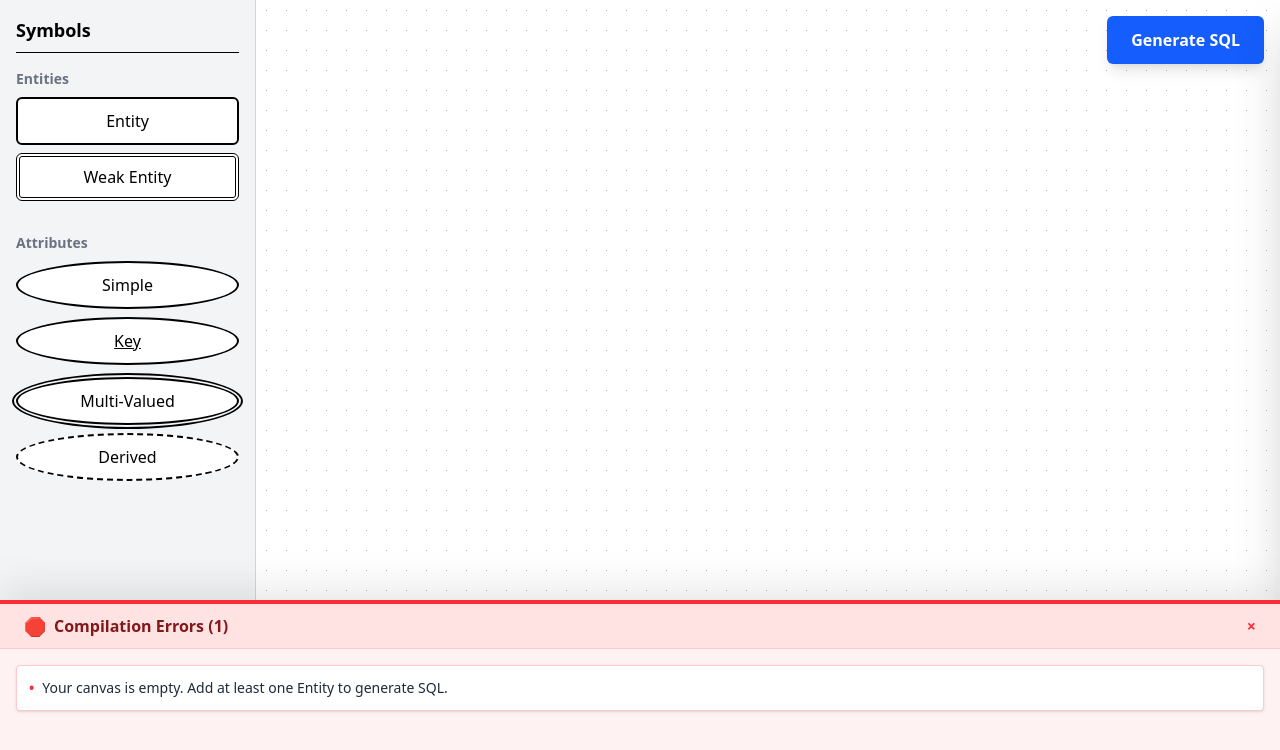
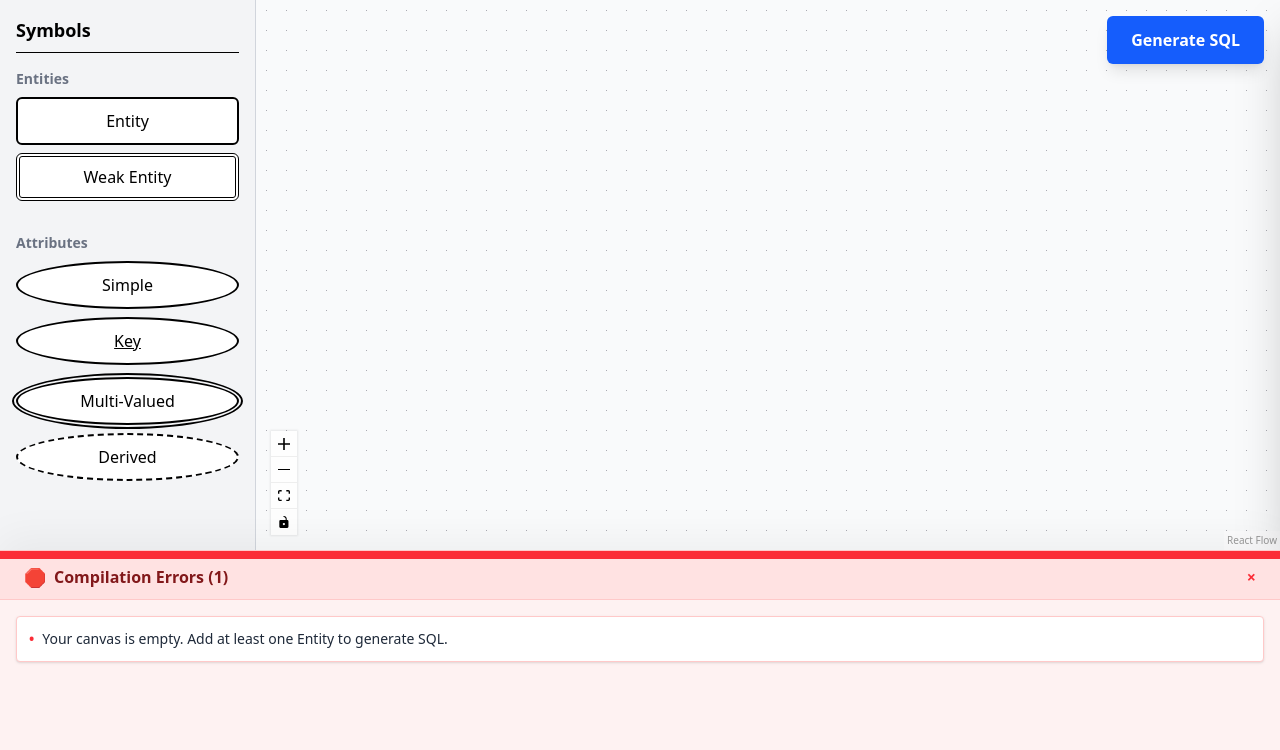
Before and after one commit to innovate-with-ravi/db_designer, a Next.js app: page /editor/1 in a window 1280 px wide. Both pictures are taken after a click on the button "Generate SQL". Shown: the top 750 px of the page. Built offline with nearby package versions, Linux system fonts and the light colour scheme.

Commit message:
Refactor layout and enhance components | Updated Sidebar for overflow handling, improved PropertiesPanel animation, and added resizable functionality to ValidationConsole

```diff
--- a/app/components/ui/LeftSidebar.tsx
+++ b/app/components/ui/LeftSidebar.tsx
@@ -15,7 +15,7 @@ export default function Sidebar() {
     };
 
     return (
-        <div className="w-64 bg-gray-100 border-r border-gray-300 p-4 flex flex-col gap-4">
+        <div className="overflow-y-auto w-64 bg-gray-100 border-r border-gray-300 p-4 flex flex-col gap-4">
             <h2 className="text-lg font-bold border-b pb-2">Symbols</h2>
 
             {/* Entity Draggable */}
--- a/app/components/ui/PropertiesPanel.tsx
+++ b/app/components/ui/PropertiesPanel.tsx
@@ -34,12 +34,13 @@ export default function PropertiesPanel() {
         attr.attributeType !== 'derived' && attr.attributeType !== 'multi-valued'
     );
 
-    // The Animation Logic: If there is an active ID, sit at x=0. Otherwise, push it 100% off the right edge.
-    const transformClass = activeExpandedEntityId ? 'translate-x-0' : 'translate-x-full';
+    // The Animation Logic: We use negative margins instead of 'fixed' positioning
+    // so it stays inside the top Flex row and never overlaps the bottom console!
+    const transformClass = activeExpandedEntityId ? 'mr-0' : '-mr-80';
 
     return (
         <div
-            className={`fixed top-0 right-0 w-80 h-full bg-white shadow-2xl border-l border-gray-200 transition-transform duration-300 ease-in-out z-50 flex flex-col ${transformClass}`}
+            className={`w-80 h-full flex-shrink-0 bg-white shadow-2xl border-l border-gray-200 transition-all duration-300 ease-in-out z-40 flex flex-col ${transformClass}`}
         >
             {/* We only render the form if an entity is successfully found */}
             {activeEntity && (
@@ -109,7 +110,13 @@ export default function PropertiesPanel() {
 
                     <h3 className="font-bold text-gray-700 mt-4">Hidden Attributes</h3>
                     {hiddenAttributes.map((hiddenAttr: any, index: any) => (
-                        <div key={index} className="border p-2 mb-2">
+                        <div key={index} className="border p-4 mb-2 relative">
+                            <div
+                                className="text-red-800 font-bold text-2xl cursor-pointer absolute -top-1 right-1"
+                                onClick={(e) => {
+                                    const newArray = hiddenAttributes.filter(attr => attr.name != hiddenAttr.name);
+                                    updateNodeData(activeEntity.id, { hiddenAttributes: newArray });
+                                }}>&times;</div>
                             {/* Name Input */}
                             <input
                                 type="text"
--- a/app/components/ui/ValidationConsole.tsx
+++ b/app/components/ui/ValidationConsole.tsx
@@ -1,43 +1,72 @@
-import React from 'react';
+import React, { useState, useRef, useCallback } from 'react';
 import { useReactFlow } from '@xyflow/react';
 import useDiagramStore from '@/store/useDiagramStore';
 
 export default function ValidationConsole() {
-    const { globalErrors, setGlobalErrors, setEntityExpanded, nodes, setActiveErrorNodeId } = useDiagramStore();
-    const { setCenter } = useReactFlow(); // React Flow's camera hook!
+    const { globalErrors, setGlobalErrors, setEntityExpanded, nodes, activeErrorNodeId, setActiveErrorNodeId } = useDiagramStore();
+    const { setCenter } = useReactFlow();
 
     const isOpen = globalErrors.length > 0;
 
+    // Resizer State
+    const [consoleHeight, setConsoleHeight] = useState(250);
+    const isDragging = useRef(false);
+
+    // Mouse Event Handlers for Resizing
+    const handleMouseMove = useCallback((e: MouseEvent) => {
+        if (!isDragging.current) return;
+        // Calculate new height based on mouse Y position
+        const newHeight = window.innerHeight - e.clientY;
+        // Restrict height between 100px and 80% of the screen
+        if (newHeight > 100 && newHeight < window.innerHeight * 0.8) {
+            setConsoleHeight(newHeight);
+        }
+    }, []);
+
+    const handleMouseUp = useCallback(() => {
+        isDragging.current = false;
+        document.removeEventListener('mousemove', handleMouseMove);
+        document.removeEventListener('mouseup', handleMouseUp);
+        document.body.style.cursor = 'default'; // Reset cursor
+    }, [handleMouseMove]);
+
+    const handleMouseDown = () => {
+        isDragging.current = true;
+        document.addEventListener('mousemove', handleMouseMove);
+        document.addEventListener('mouseup', handleMouseUp);
+        document.body.style.cursor = 'row-resize'; // Show resize cursor globally while dragging
+    };
+
     const handleFixClick = (nodeId: string | null) => {
         if (!nodeId) return;
-
-        // 1. Find the broken node
         const node = nodes.find(n => n.id === nodeId);
         if (!node) return;
 
-        // 2. Pan and Zoom the camera right to it!
-        setCenter(node.position.x + 200, node.position.y + 24, { zoom: 1.2, duration: 800 });
+        setTimeout(() => {
+            setCenter(node.position.x + 40, node.position.y, { zoom: 1.2, duration: 800 });
+        }, 220);
+        setEntityExpanded(nodeId);
+        setActiveErrorNodeId(nodeId);
+        setTimeout(() => setActiveErrorNodeId(null), 3000);
+    };
 
-        // 3. Auto-open the Properties Panel so they can fix it
-        setEntityExpanded(nodeId);
-
-        // 3. Trigger the Red Glow Target Lock!
-        setActiveErrorNodeId(nodeId);
-
-        // 4. Turn the glow off after 3 seconds
-        setTimeout(() => {
-            setActiveErrorNodeId(null);
-        }, 3000);
-    };
+    // If it's closed, render nothing so it doesn't take up space in the Flex Column
+    if (!isOpen) return null;
 
     return (
         <div
-            className={`fixed bottom-0 left-0 w-full bg-red-50 shadow-[0_-10px_40px_rgba(0,0,0,0.1)] border-t-4 border-red-500 transform transition-transform duration-300 ease-in-out z-[250] ${isOpen ? 'translate-y-0' : 'translate-y-full'}`}
-            style={{ height: '25vh' }} // Takes up bottom quarter of the screen
+            className="w-full bg-red-50 flex flex-col shadow-[0_-10px_40px_rgba(0,0,0,0.05)] border-t border-red-200 shrink-0 relative z-100"
+            style={{ height: `${consoleHeight}px` }}
         >
-            <div className="flex flex-col h-full">
+            {/* 🌟 The Draggable Resizer Bar */}
+            <div
+                className="absolute top-0 left-0 w-full h-2 cursor-row-resize z-10 hover:bg-red-400 transition-colors bg-red-500"
+                onMouseDown={handleMouseDown}
+                title="Drag to resize"
+            />
+
             {/* Header */}
-                <div className="flex items-center justify-between p-2 px-6 bg-red-100 border-b border-red-200">
+            <div className="flex items-center justify-between p-2 px-6 bg-red-100 border-b border-red-200 mt-1">
                 <div className="flex items-center gap-2">
                     <span className="text-lg">🛑</span>
                     <h2 className="font-bold text-red-900">Compilation Errors ({globalErrors.length})</h2>
@@ -51,7 +80,7 @@ export default function ValidationConsole() {
             {/* Error List */}
             <div className="flex-1 overflow-y-auto p-4 space-y-2">
                 {globalErrors.map((error, index) => (
-                        <div key={index} className="bg-white p-3 rounded border border-red-200 flex items-center justify-between shadow-sm">
+                    <div key={index} className="bg-white p-3 rounded border border-red-200 flex items-center justify-between shadow-sm hover:shadow transition-shadow">
                         <div className="flex items-center gap-2 text-sm text-gray-800">
                             <span className="text-red-500 font-bold">•</span>
                             <span>{error.message}</span>
@@ -68,6 +97,5 @@ export default function ValidationConsole() {
                 ))}
             </div>
         </div>
-        </div>
     );
 }
--- a/app/editor/[id]/page.tsx
+++ b/app/editor/[id]/page.tsx
@@ -264,30 +264,33 @@ export default function EditorPage() {
   }, [nodes])
 
   return (
-    <div className="w-screen h-screen flex overflow-hidden">
+    // 1. Master wrapper is now a Flex Column
+    <div className="w-screen h-screen flex flex-col overflow-hidden bg-gray-50">
+
+      <ReactFlowProvider>
+
+        {/* 2. TOP ROW: The Workspace (takes up all remaining space) */}
+        <div className="flex-1 flex overflow-hidden">
           <Sidebar />
 
-      <ReactFlowProvider>
           <div className="flex-1 relative">
 
-          {/* Floating Generate Button */}
             <button
               onClick={handleGenerate}
               className="absolute top-4 right-4 z-50 bg-blue-600 text-white px-6 py-3 rounded-md font-bold shadow-lg hover:bg-blue-700 transition"
             >
               Generate SQL
             </button>
-
             <DnDCanvas />
 
           </div>
 
           <PropertiesPanel />
+        </div>
 
-        {/* Mount the Validation Sidebar (it handles its own open/close state) */}
-        {/* <ValidationSidebar /> */}
+        {/* 3. BOTTOM ROW: The Resizable Console */}
+        <ValidationConsole />
 
-        <ValidationConsole />
       </ReactFlowProvider>
 
       {/* Render the modal if sqlOutput has text */}
```
Lines whose indentation alone changed are shown as unchanged.
